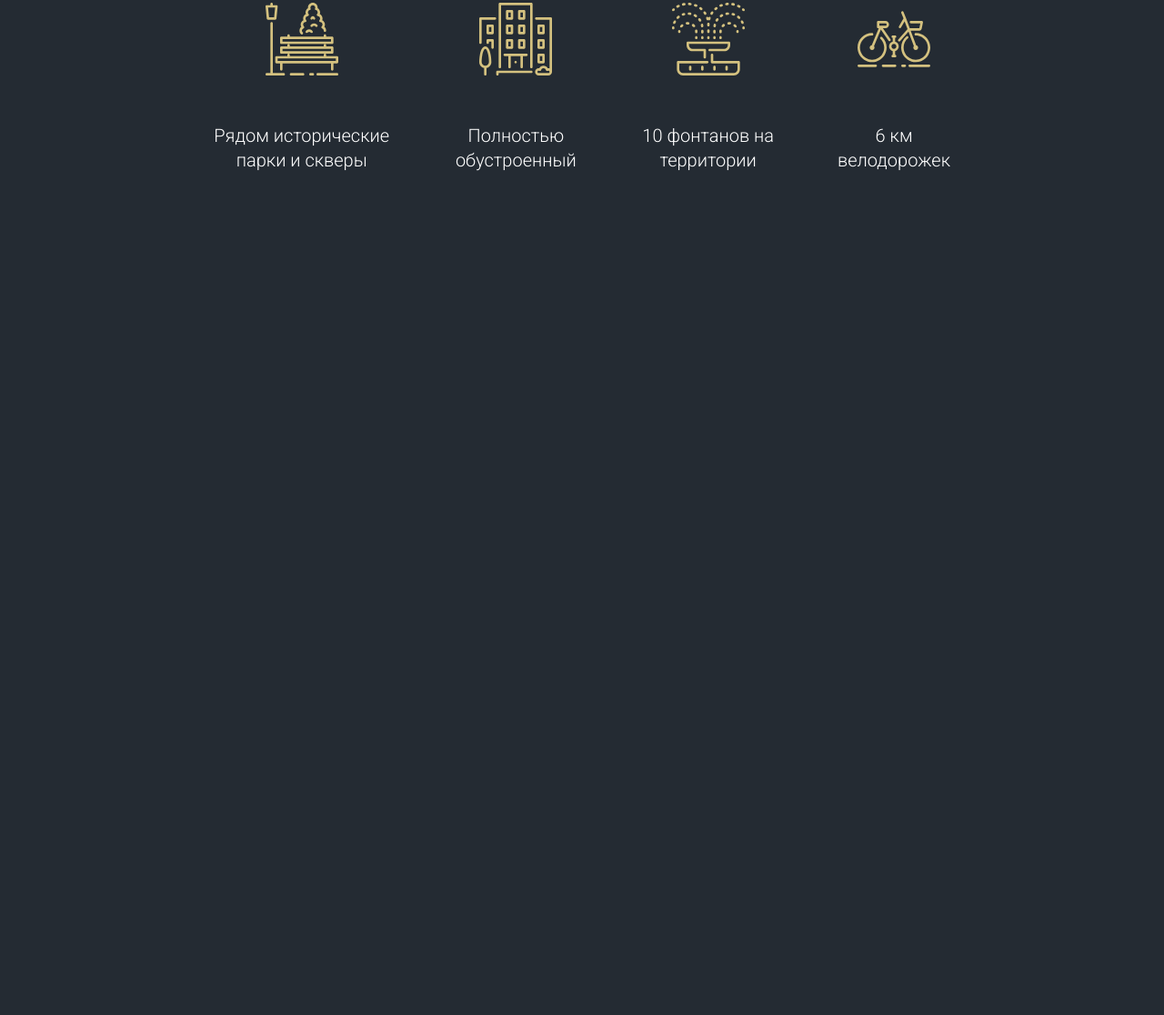
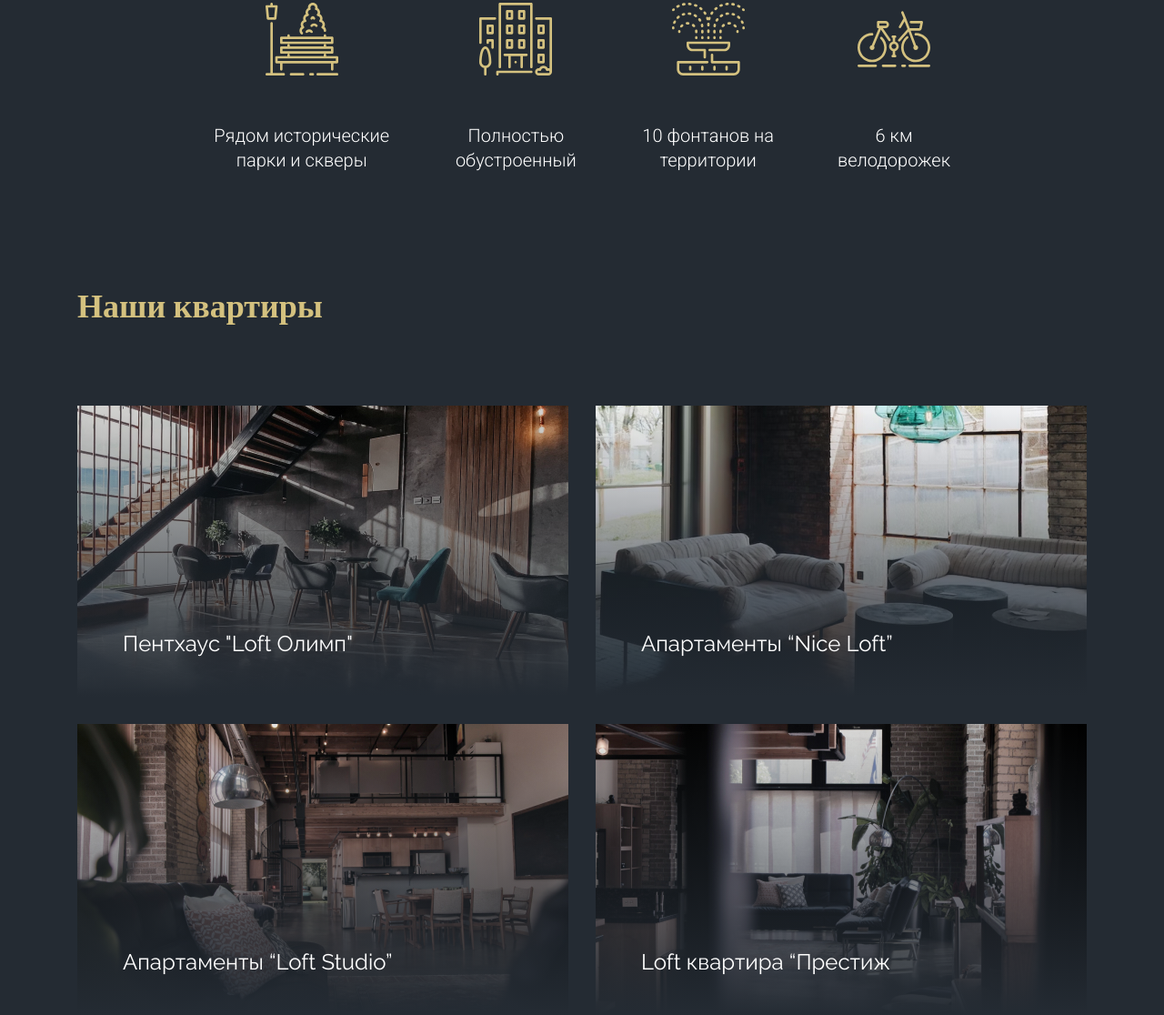
Before and after one commit to Science-B/-----------, a plain HTML site: page index.html in a window 1280 px wide. Shown: the part 957-2073 px from the top of the page at 91% size. Before the commit the page ends 1267 px from the top, so only its background shows below. Drawn offline with nearby package versions, Linux system fonts and the light colour scheme.

Commit message:
added appartments-section

```diff
--- a/index.html
+++ b/index.html
@@ -95,6 +95,47 @@
           </div>
         </div>
       </section>
+      <section class="appartments">
+        <div class="container">
+          <div class="appartments__title">
+            <h2 class="title-2">Наши квартиры</h2>
+          </div>
+          <div class="appartments__cards">
+            <a href="#1" class="card"
+              ><img
+                class="card__img"
+                src="./img/main/appartmens/01.jpg"
+                alt="appartment"
+              />
+              <h3 class="card__title">Пентхаус "Loft Олимп"</h3>
+            </a>
+            <a href="#1" class="card"
+              ><img
+                class="card__img"
+                src="./img/main/appartmens/02.jpg"
+                alt="appartment"
+              />
+              <h3 class="card__title">Апартаменты “Nice Loft”</h3>
+            </a>
+            <a href="#1" class="card"
+              ><img
+                class="card__img"
+                src="./img/main/appartmens/03.jpg"
+                alt="appartment"
+              />
+              <h3 class="card__title">Апартаменты “Loft Studio”</h3>
+            </a>
+            <a href="#1" class="card"
+              ><img
+                class="card__img"
+                src="./img/main/appartmens/04.jpg"
+                alt="appartment"
+              />
+              <h3 class="card__title">Loft квартира “Престиж</h3>
+            </a>
+          </div>
+        </div>
+      </section>
     </main>
   </body>
 </html>
--- a/scss/base/_base.scss
+++ b/scss/base/_base.scss
@@ -41,3 +41,10 @@ a {
   border: 0;
   clip: rect(0 0 0 0);
 }
+
+.title-2 {
+  font-size: 36px;
+  font-family: $font-accent;
+  color: $accent;
+  font-weight: 700;
+}
--- /dev/null
+++ b/scss/blocks/_appartmens.scss
@@ -0,0 +1,13 @@
+.appartments {
+}
+
+.appartments__title {
+  margin-bottom: 88px;
+}
+
+.appartments__cards {
+  display: grid;
+  // grid-template-columns: repeat(auto-fit, minmax(290px, 1fr));
+  grid-template-columns: repeat(2, 1fr);
+  gap: 30px;
+}
--- /dev/null
+++ b/scss/blocks/_card.scss
@@ -0,0 +1,61 @@
+.card {
+  overflow: hidden;
+  position: relative;
+  display: inline-block;
+
+  &::before {
+    content: "";
+    position: absolute;
+    z-index: 6;
+    left: 0px;
+    top: 0px;
+    width: 100%;
+    height: 100%;
+
+    background: linear-gradient(
+      180deg,
+      $dark 0%,
+      rgba(36, 43, 51, 0) 0.01%,
+      $dark 100%
+    );
+  }
+
+  &::after {
+    z-index: 7;
+    opacity: 0;
+    content: "";
+    position: absolute;
+    left: 15px;
+    top: 15px;
+    right: 15px;
+    bottom: 15px;
+    transition: opacity 0.2s ease-in;
+    border: 3px double rgba(255, 255, 255, 0.4);
+  }
+
+  &:hover::after {
+    opacity: 1;
+  }
+
+  &:hover {
+    color: $white;
+  }
+}
+
+.card__img {
+  transition: transform 0.2s ease-in;
+  z-index: 5;
+}
+
+.card:hover .card__img {
+  transform: scale(1.1);
+}
+
+.card__title {
+  z-index: 9;
+  bottom: 44px;
+  left: 50px;
+  right: 20px;
+  position: absolute;
+  font-size: 24px;
+}
--- a/scss/main.scss
+++ b/scss/main.scss
@@ -7,3 +7,5 @@
 @import "./blocks/nav";
 @import "./blocks/info";
 @import "./blocks/benefits";
+@import "./blocks/appartmens";
+@import "./blocks/card";
```
Also changed, not shown: css/main.css, img/main/appartmens/01.jpg (added), img/main/appartmens/02.jpg (added), img/main/appartmens/03.jpg (added), img/main/appartmens/04.jpg (added), 1 other file.
